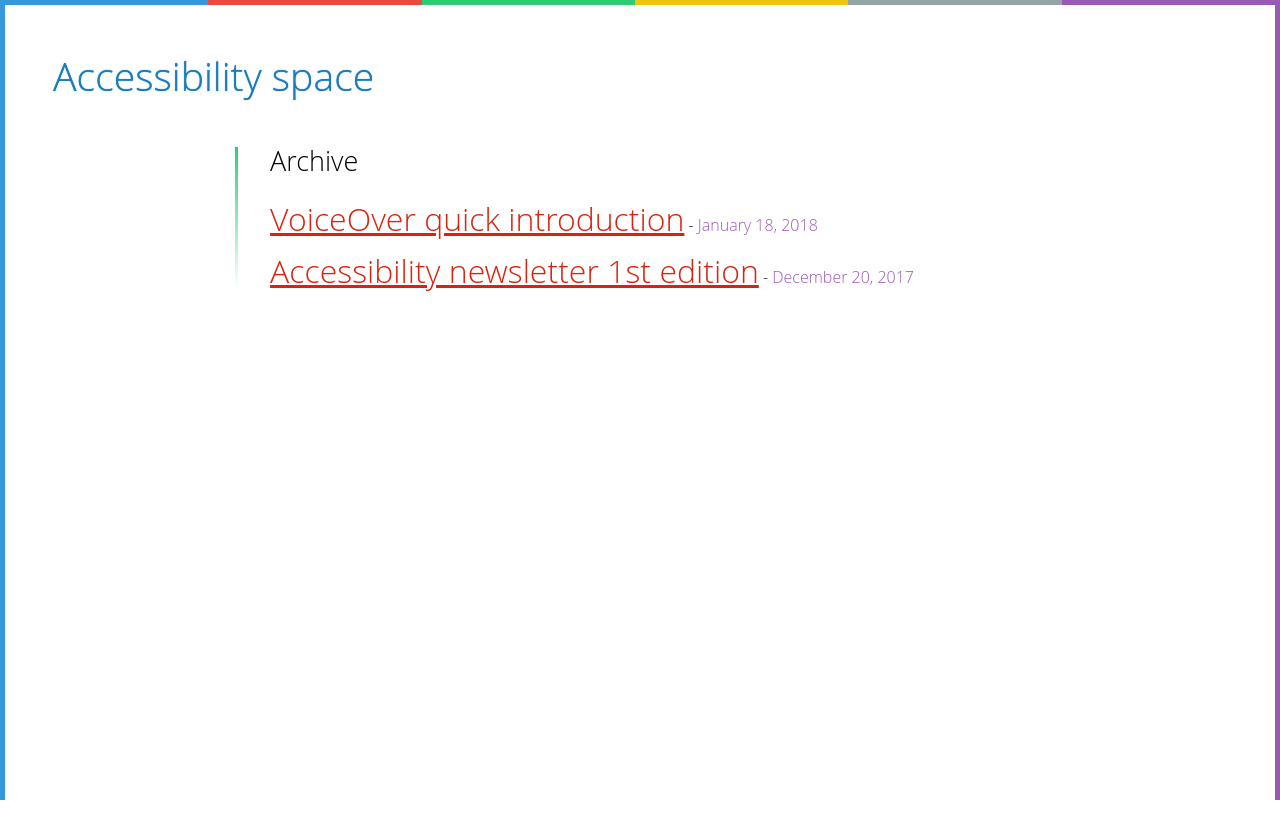
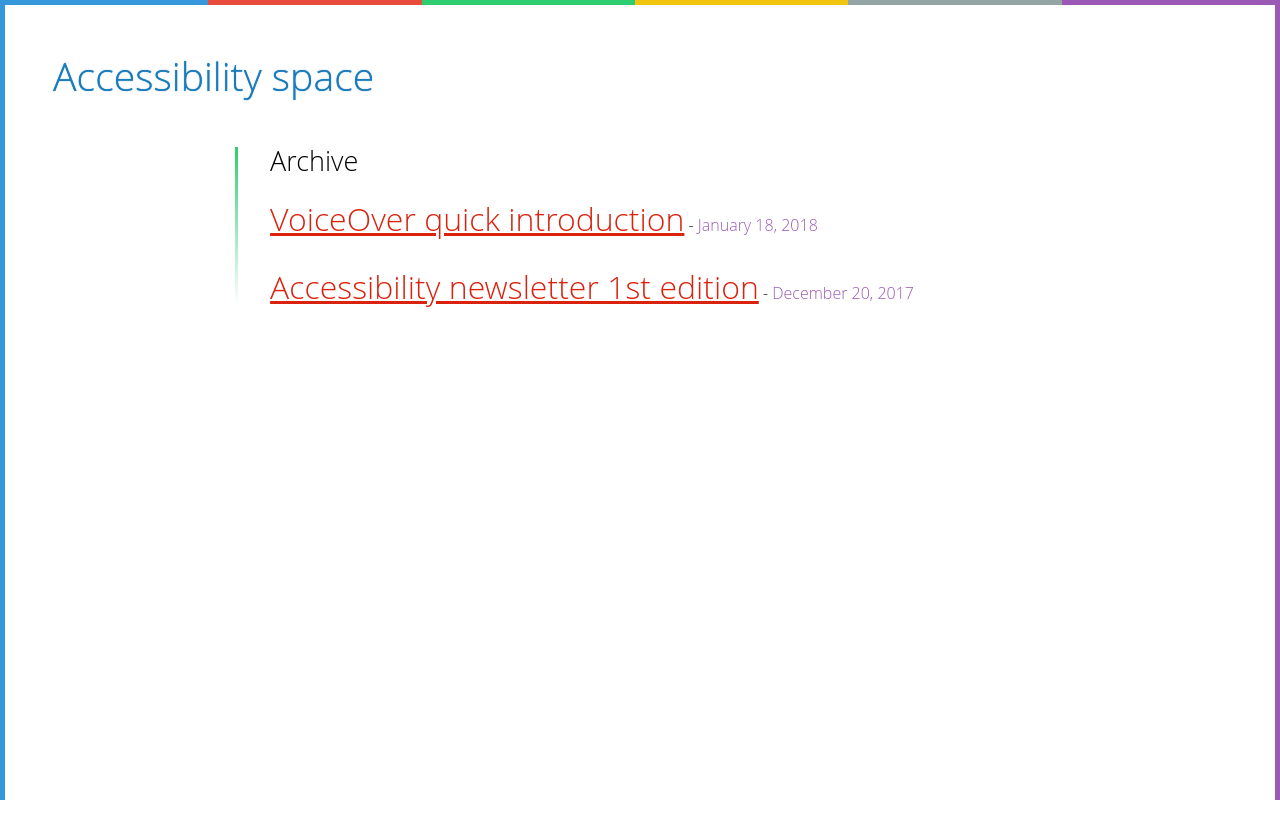
Before and after one commit to accessibilityspace/accessibilityspace.github.io, a Jekyll site: the page built from index.html, in a window 1280 px wide. Shown: the top 839 px of the page. Built offline with Jekyll 4.4.1, drawn with Linux system fonts in a browser that asks for light colours.

Commit message:
fix: add more spacing between the archive items

```diff
--- a/_sass/_layout.scss
+++ b/_sass/_layout.scss
@@ -147,7 +147,7 @@ body {
 }
 
 .post-item {
-    margin-bottom: 1em;
+    margin-bottom: 2em;
 }
 
 .post-link {
```
